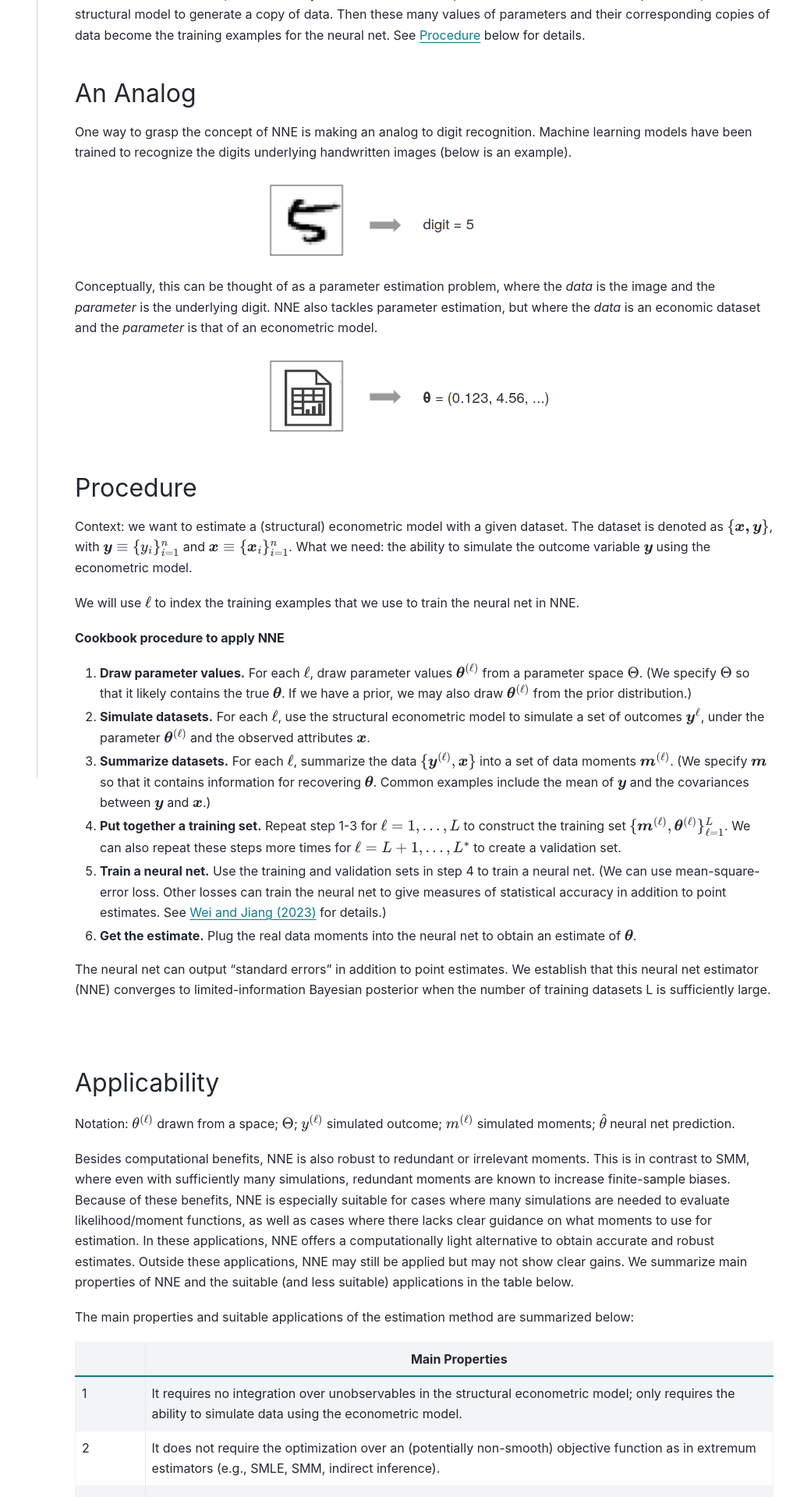
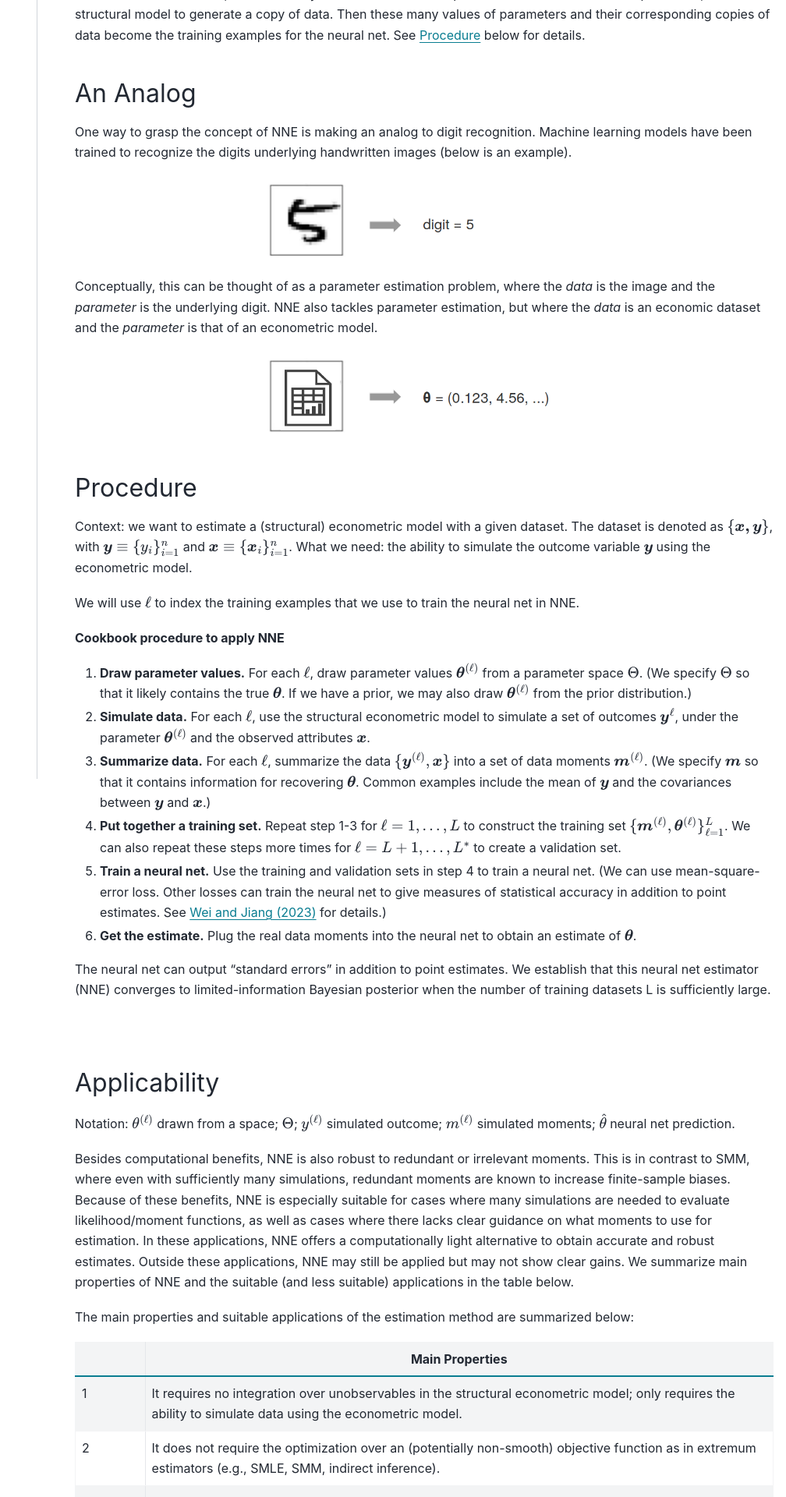
Before and after one commit to nnehome/nnehome.github.io, a Sphinx documentation site: the page built from docs/source/home/home.rst, in a window 1280 px wide. Shown: the part 870-2790 px from the top of the page at 78% size, without its empty margins (272-1280 px from the left). Built offline with Sphinx 7.4.7 and the PyData theme 0.15.4, drawn with Linux system fonts in a browser that asks for light colours.

Commit message:
some change

```diff
--- a/docs/source/home/home.rst
+++ b/docs/source/home/home.rst
@@ -58,9 +58,9 @@
 
 #. **Draw parameter values.** For each :math:`\ell`, draw parameter values :math:`\boldsymbol{\theta}^{(\ell)}` from a parameter space :math:`\Theta`. (We specify :math:`\Theta` so that it likely contains the true :math:`\boldsymbol{\theta}`. If we have a prior, we may also draw :math:`\boldsymbol{\theta}^{(\ell)}` from the prior distribution.)
 
-#. **Simulate datasets.** For each :math:`\ell`, use the structural econometric model to simulate a set of outcomes :math:`\boldsymbol{y}^{\ell}`, under the parameter :math:`\boldsymbol{\theta}^{(\ell)}` and the observed attributes :math:`\boldsymbol{x}`.
+#. **Simulate data.** For each :math:`\ell`, use the structural econometric model to simulate a set of outcomes :math:`\boldsymbol{y}^{\ell}`, under the parameter :math:`\boldsymbol{\theta}^{(\ell)}` and the observed attributes :math:`\boldsymbol{x}`.
 
-#. **Summarize datasets.** For each :math:`\ell`, summarize the data :math:`\{\boldsymbol{y}^{(\ell)}, \boldsymbol{x}\}` into a set of data moments :math:`\boldsymbol{m}^{(\ell)}`. (We specify :math:`\boldsymbol{m}` so that it contains information for recovering :math:`\boldsymbol{\theta}`. Common examples include the mean of :math:`\boldsymbol{y}` and the covariances between :math:`\boldsymbol{y}` and :math:`\boldsymbol{x}`.)
+#. **Summarize data.** For each :math:`\ell`, summarize the data :math:`\{\boldsymbol{y}^{(\ell)}, \boldsymbol{x}\}` into a set of data moments :math:`\boldsymbol{m}^{(\ell)}`. (We specify :math:`\boldsymbol{m}` so that it contains information for recovering :math:`\boldsymbol{\theta}`. Common examples include the mean of :math:`\boldsymbol{y}` and the covariances between :math:`\boldsymbol{y}` and :math:`\boldsymbol{x}`.)
 
 #. **Put together a training set.** Repeat step 1-3 for :math:`\ell=1,...,L` to construct the training set :math:`\{\boldsymbol{m}^{(\ell)},\boldsymbol{\theta}^{(\ell)}\}_{\ell=1}^{L}`. We can also repeat these steps more times for :math:`\ell=L+1,...,L^{*}` to create a validation set.
 
```
